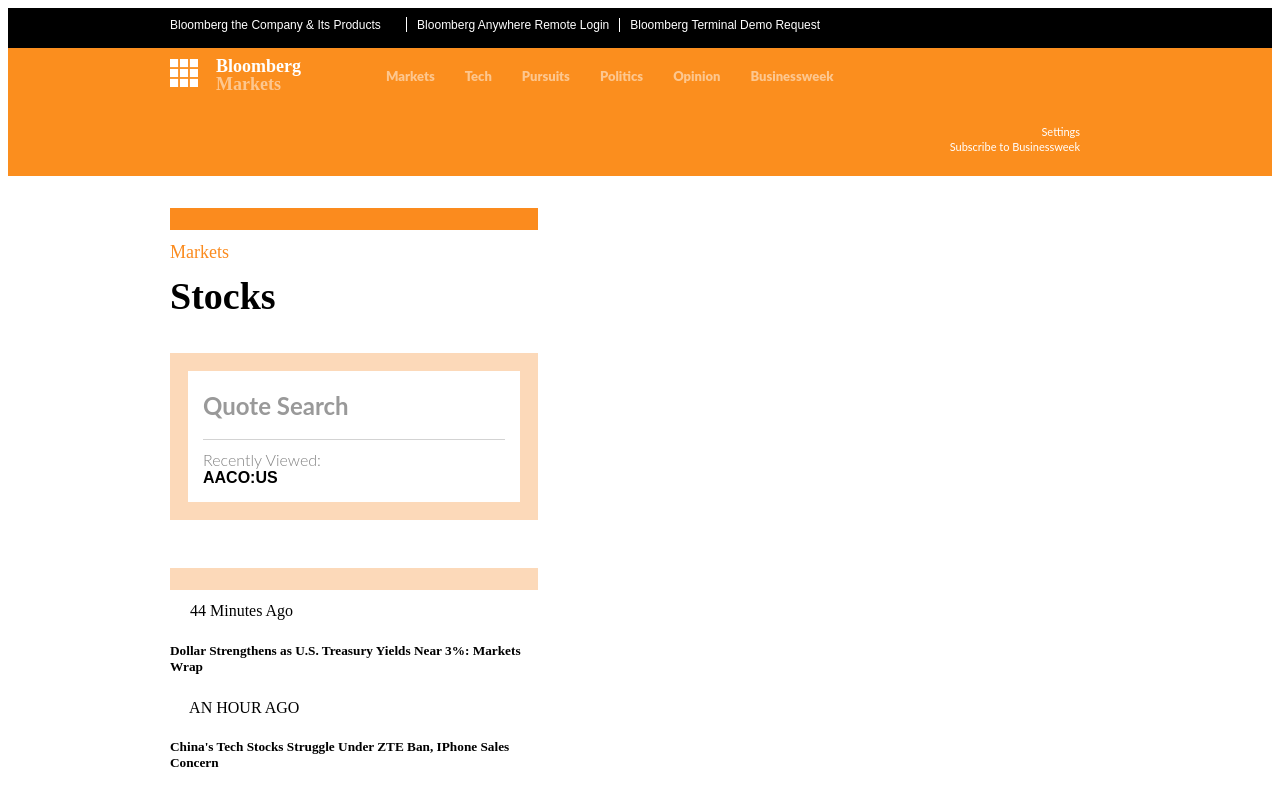
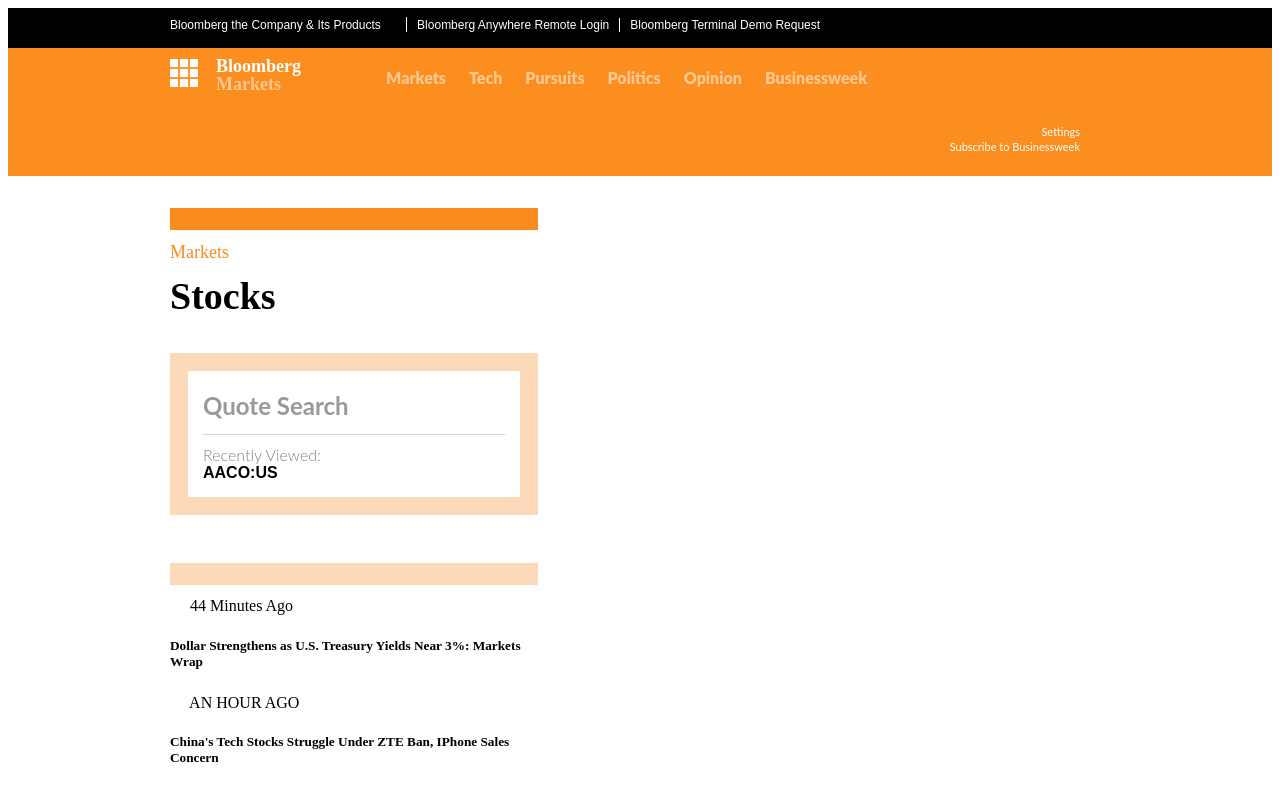
Before and after one commit to super101217/vue_stock-trader, a Vue app: page / in a window 1280 px wide. Shown: the top 791 px of the page. Built offline with nearby package versions, Linux system fonts and the light colour scheme; some icons are missing; the HTML template or start-up script is replaced by a standard one.

Commit message:
Refactor: margins and font size for Main nav elements and form

```diff
--- a/src/components/MainContent/SectionLeft/SearchBox.vue
+++ b/src/components/MainContent/SectionLeft/SearchBox.vue
@@ -36,6 +36,9 @@
     input::placeholder {
         color: #fb8b1e;
     }
+    .w-form {
+        margin: 0;
+    }
     .text-block-3 {
         border-top: 0.5px solid lightgrey;
         padding-top: 0.6em;
--- a/src/components/Navbar/MainNav.vue
+++ b/src/components/Navbar/MainNav.vue
@@ -76,6 +76,10 @@
     }
 
     /* Main Nav Items */
+    .main-nav-link {
+        margin-right: 23px;
+        font-size: 16px;
+    }
     .main-nav-link:hover {
         color: white;
     }
```
